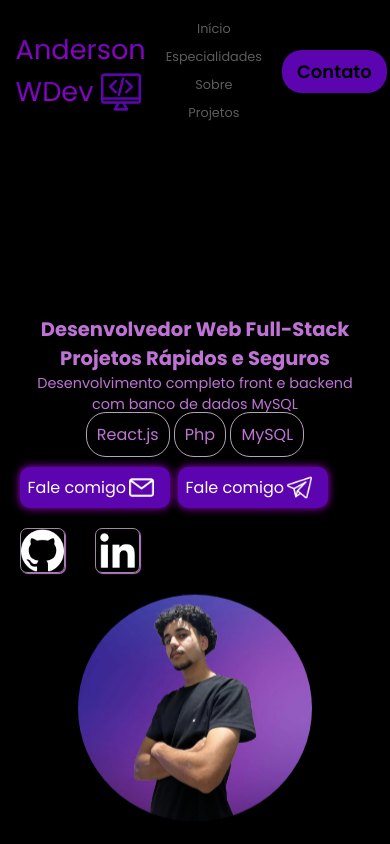
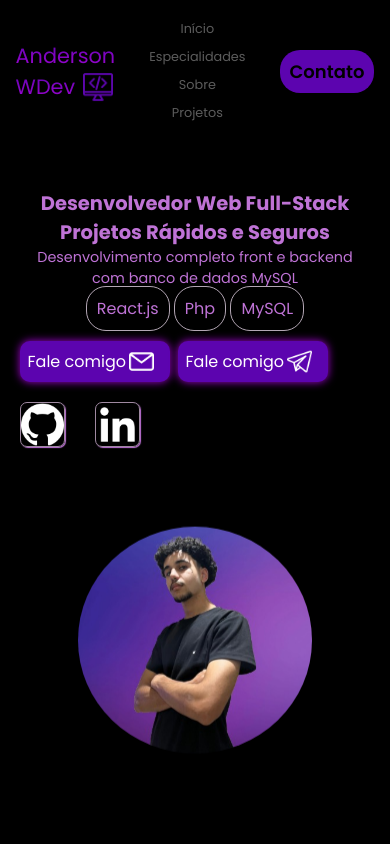
Before and after one commit to AndersonWDev/Sobre-Mim-Demo, a plain HTML site: page index.html in a window 390 px wide. Shown: the top 844 px of the page. Drawn offline with Linux system fonts and the light colour scheme; a script that the page names is missing; a web font is replaced by a local one.

Commit message:
responsividade

```diff
--- a/CSS/style.css
+++ b/CSS/style.css
@@ -95,10 +95,12 @@ header .btn-contato button:hover{
     top: 0;
 }
 .principal{
-    margin-top: 35vh;
+    margin-top: 28vh;
     padding: 20px 5%;
     font-family: "Lobster", sans-serif;
     display: grid;
+    gap: 15vw;
+    place-items: center;
     grid-template-columns: 1fr 1fr;
 }
 p{
@@ -198,8 +200,7 @@ p{
     align-items: center;
 }
 #dev img{
-    width: 28vw;
-    height: 54vh;
+    width: 100%;
     border-radius: 50%;
     object-fit: cover;
     overflow: hidden;
@@ -498,8 +499,10 @@ footer{
     width: 100%;
   }
 }
-
 @media (max-width: 1080px) {
+  #dev img{
+    width: 40vw;
+  }
   .projeto {
     max-width: 280px;
     width: 90%;
@@ -547,6 +550,14 @@ footer{
 }
 
 @media (max-width: 768px) {
+  header nav ul{
+    display: grid;
+    grid-template-columns: 1fr 1fr;
+    grid-template-rows: 1fr 1fr;
+  }
+  header .btn-contato button{
+    padding: 10px 10px;
+  }
   .projeto {
     max-width: 250px;
     width: 90%;
@@ -568,9 +579,6 @@ footer{
 }
 
 @media (max-width: 480px) {
-    .principal{
-        margin-top: 35vh;
-    }
   #card-container {
     grid-template-columns: repeat(2,1fr);
     row-gap: 15px;
@@ -581,12 +589,17 @@ footer{
     gap: 10px;
     text-align: center;
   }
+  header .logo-text{
+    font-size: 1.3rem;
+  }
+   header .img-logo{
+    width: 30px;
+   }
   header{
     font-size: 0.8rem;
   }
-
   header .btn-contato  button{
-    padding: 8px 15px;
+    padding: 8px 10px;
   }
   h1, h2 {
     font-size: clamp(1.2rem, 5vw, 1.6rem);
--- a/index.html
+++ b/index.html
@@ -27,9 +27,7 @@
        </nav>
 
        <div class="btn-contato">
-        <a href="#">
             <button>Contato</button>
-        </a>
        </div>
        </div>
     </header>
```
